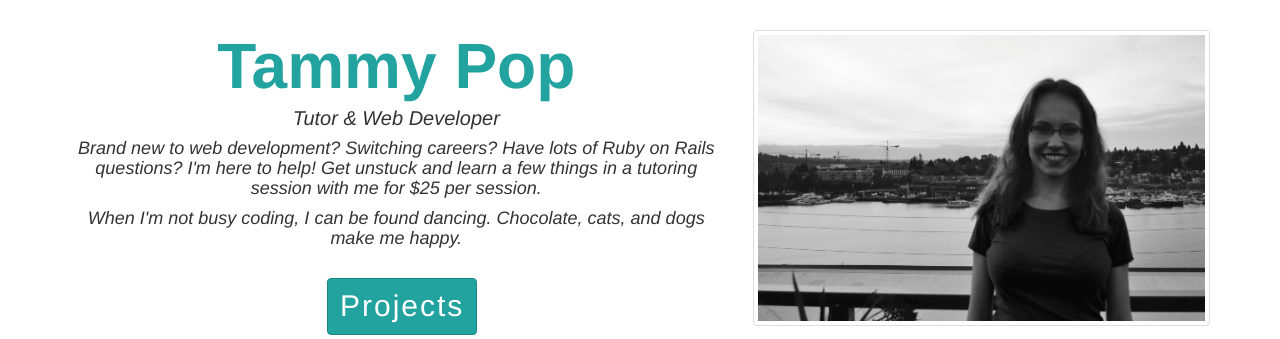
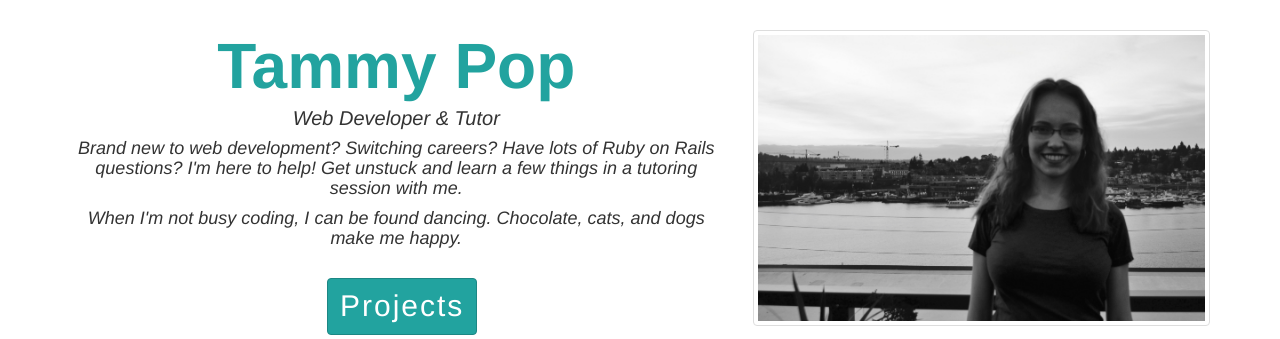
Before and after one commit to smurfik/personal-website-flask, a Flask app: page / in a window 1280 px wide. Shown: the part 186-525 px from the top of the page. Run offline with Flask 2, Linux system fonts and the light colour scheme; some libraries are stand-ins or nearby versions.

Commit message:
Minor changes to the text

```diff
--- a/templates/home.html
+++ b/templates/home.html
@@ -7,8 +7,8 @@
     <div class="row">
       <div class="col-md-7 col-sm-12">
         <h1>Tammy Pop</h1>
-        <p>Tutor & Web Developer</p>
-        <p class="bio">Brand new to web development? Switching careers? Have lots of Ruby on Rails questions? I'm here to help! Get unstuck and learn a few things in a tutoring session with me for $25 per session.</p><p class="bio">When I'm not busy coding, I can be found dancing. Chocolate, cats, and dogs make me happy.</p>
+        <p>Web Developer & Tutor</p>
+        <p class="bio">Brand new to web development? Switching careers? Have lots of Ruby on Rails questions? I'm here to help! Get unstuck and learn a few things in a tutoring session with me.</p><p class="bio">When I'm not busy coding, I can be found dancing. Chocolate, cats, and dogs make me happy.</p>
         <div class="row">
           <a href="#portfolio" class="btn btn-primary">Projects</a>
         </div>
```
